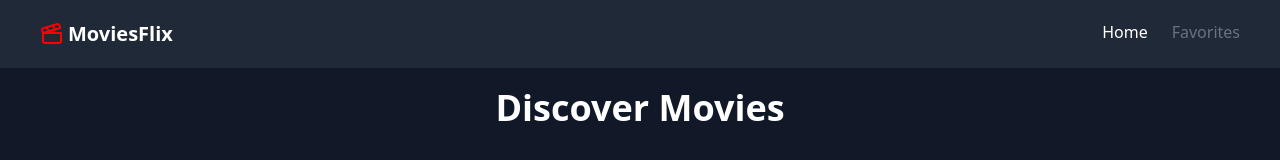
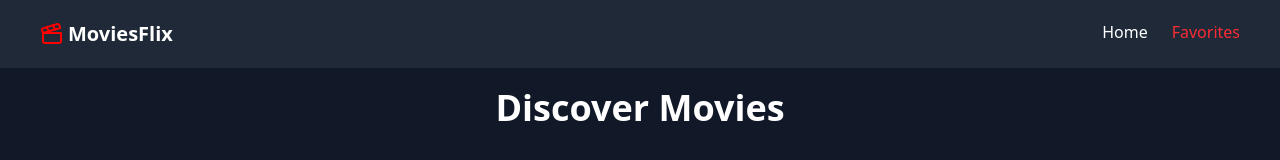
Before and after one commit to RyomenSukunaLi/Search-Movie-App, a React (Vite) app: page /favorites in a window 1280 px wide. Shown: the top 160 px of the page. Built offline with nearby package versions, Linux system fonts and the light colour scheme; the HTML template or start-up script is replaced by a standard one.

Commit message:
Navbar buttons color changed

```diff
--- a/src/MovieSearchApp/Components/Navbar.jsx
+++ b/src/MovieSearchApp/Components/Navbar.jsx
@@ -9,8 +9,8 @@ function Navbar(){
             <NavLink to={'/marvel'}><h1 className="text-xl font-bold">MoviesFlix</h1></NavLink>
         </div>
         <div className="flex gap-6">
-            <NavLink to={'/marvel'} className={({isActive}) => isActive ? 'text-gray-500' : 'text-white hover:text-red-500 transition-all duration-300'}>Home</NavLink>
-            <NavLink to={'/favorites'} className={({isActive}) => isActive ? 'text-gray-500' : 'text-white hover:text-red-500 transition-all duration-300'}>Favorites</NavLink>
+            <NavLink to={'/marvel'} className={({isActive}) => isActive ? 'text-red-500' : 'text-white hover:text-red-500 transition-all duration-300'}>Home</NavLink>
+            <NavLink to={'/favorites'} className={({isActive}) => isActive ? 'text-red-500' : 'text-white hover:text-red-500 transition-all duration-300'}>Favorites</NavLink>
         </div>
     </div>
     </>)
```
